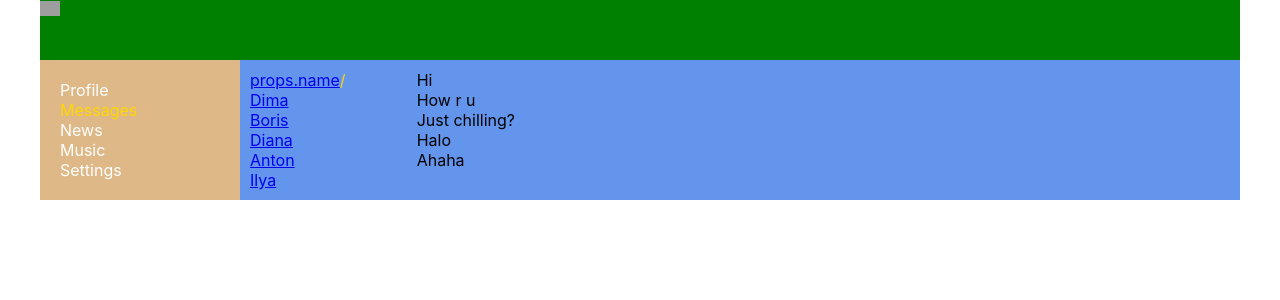
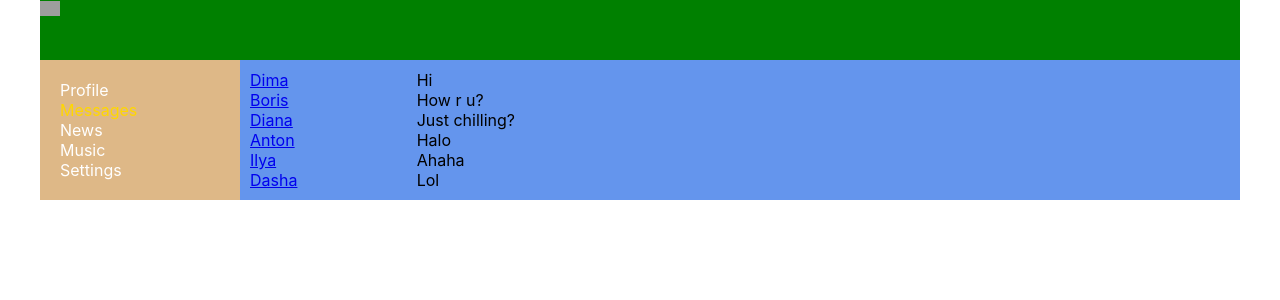
Before and after one commit to BorisWay/react_app1, a React (Create React App) app: page /dialogs in a window 1280 px wide. Shown: the top 300 px of the page. Built offline with nearby package versions, Linux system fonts and the light colour scheme; grey boxes are pictures that could not be loaded.

Commit message:
06/06/2022 FIXED

```diff
--- a/src/components/Dialogs/Dialogs.jsx
+++ b/src/components/Dialogs/Dialogs.jsx
@@ -3,38 +3,55 @@ import { NavLink } from "react-router-dom";
 import s from "./Dialogs.module.css";
 
 const DialogItem = (props) => {
-    return <div className={s.dialog + ' ' + s.active}>
-        <NavLink to={"/dialogs/" + props.id}>props.name</NavLink>
-    /</div>
-}
+  let path = "/dialogs/" + props.id;
+
+  return (
+    <div className={s.dialog + " " + s.active}>
+      <NavLink to={path}>{props.name}</NavLink>
+    </div>
+  );
+};
+
+const Message = (props) => {
+  return <div className={s.dialog}>{props.message}</div>;
+};
 
 const Dialogs = (props) => {
+  let dialogsData = [
+    { id: 1, name: "Dima" },
+    { id: 2, name: "Boris" },
+    { id: 3, name: "Diana" },
+    { id: 4, name: "Anton" },
+    { id: 5, name: "Ilya" },
+    { id: 6, name: "Dasha" },
+  ]
+
+  let messagesData = [
+    { id: 1, message: "Hi" },
+    { id: 2, message: "How r u?" },
+    { id: 3, message: "Just chilling?" },
+    { id: 4, message: "Halo" },
+    { id: 5, message: "Ahaha" },
+    { id: 6, message: "Lol" },
+  ]
+
   return (
     <div className={s.dialogs}>
       <div className={s.dialogsItems}>
-          <DialogItem name="Dima" id="1" />
-        <div className={s.dialog + " " + s.active}>
-          <NavLink to="/dialogs/1">Dima</NavLink>
-        </div>
-        <div className={s.dialog}>
-          <NavLink to="/dialogs/2">Boris</NavLink>
-        </div>
-        <div className={s.dialog}>
-          <NavLink to="/dialogs/3">Diana</NavLink>
-        </div>
-        <div className={s.dialog}>
-          <NavLink to="/dialogs/4">Anton</NavLink>
-        </div>
-        <div className={s.dialog}>
-          <NavLink to="/dialogs/5">Ilya</NavLink>
-        </div>
+        <DialogItem name={dialogsData[0].name} id={dialogsData[0].id} />
+        <DialogItem name={dialogsData[1].name} id={dialogsData[1].id} />
+        <DialogItem name={dialogsData[2].name} id={dialogsData[2].id} />
+        <DialogItem name={dialogsData[3].name} id={dialogsData[3].id} />
+        <DialogItem name={dialogsData[4].name} id={dialogsData[4].id} />
+        <DialogItem name={dialogsData[5].name} id={dialogsData[5].id} />
       </div>
       <div class={s.messages}>
-        <div className={s.dialog}>Hi</div>
-        <div className={s.dialog}>How r u</div>
-        <div className={s.dialog}>Just chilling?</div>
-        <div className={s.dialog}>Halo</div>
-        <div className={s.dialog}>Ahaha</div>
+        <Message message={messagesData[0].message} />
+        <Message message={messagesData[1].message} />
+        <Message message={messagesData[2].message} />
+        <Message message={messagesData[3].message} />
+        <Message message={messagesData[4].message} />
+        <Message message={messagesData[5].message} />
       </div>
     </div>
   );
--- a/src/components/Profile/MyPosts/MyPosts.jsx
+++ b/src/components/Profile/MyPosts/MyPosts.jsx
@@ -3,16 +3,26 @@ import s from './MyPosts.module.css';
 import Post from './Post/Post'
 
 const MyPosts = () => {
+
+  let postData = [
+    {id:1, message: "Hi, how r u?", likesCount: 12},
+    {id:2, message: "it's my 1st post", likesCount: 15}
+  ]
+
     return (
+    <div className={s.postsBlock}>
+      <h3>My posts</h3>
     <div>
-      My posts
-    <div>
+      <div>
       <textarea></textarea>
+      </div>
+      <div>
       <button>Add post</button>
+      </div>
     </div>
     <div className={s.posts}>
-      <Post message='Hi, how r u?' like='10' />
-      <Post message='Its my 1st post' like='15'/>
+      <Post message={postData[0].message} like={postData[0].likesCount} />
+      <Post message={postData[1].message} like={postData[1].likesCount}/>
     </div>
     </div>
     );
--- a/src/components/Profile/MyPosts/MyPosts.module.css
+++ b/src/components/Profile/MyPosts/MyPosts.module.css
@@ -0,0 +1,7 @@
+.postsBlock {
+    padding:10px;
+}
+
+.posts {
+    margin-top: 10px;
+}
--- a/src/components/Profile/Profile.jsx
+++ b/src/components/Profile/Profile.jsx
@@ -1,15 +1,12 @@
 import React from "react";
 import MyPosts from "./MyPosts/MyPosts";
 import s from "./Profile.module.css";
+import ProfileInfo from "./ProfileInfo/ProfileInfo";
 
 const Profile = () => {
-  return ( <div>
-      <div>
-      <img src="https://image.winudf.com/v2/image/bWUud2FsbHBhcGEubmF0dXJlX3NjcmVlbl8xNV8xNTMyMzc4MTc1XzA3OQ/screen-15.jpg?fakeurl=1&type=.jpg"></img>
-      </div>
-      <div>
-        avatar + description
-      </div>
+  return (
+  <div>
+     <ProfileInfo />
     <MyPosts />
     </div>
   );
--- a/src/components/Profile/Profile.module.css
+++ b/src/components/Profile/Profile.module.css
@@ -0,0 +1,3 @@
+.descriptionBlock {
+    padding:10px;
+}
--- /dev/null
+++ b/src/components/Profile/ProfileInfo/ProfileInfo.jsx
@@ -0,0 +1,15 @@
+import React from "react";
+import s from "./ProfileInfo.module.css";
+
+const ProfileInfo = () => {
+  return (
+    <div>
+      <div>
+        <img src="https://image.winudf.com/v2/image/bWUud2FsbHBhcGEubmF0dXJlX3NjcmVlbl8xNV8xNTMyMzc4MTc1XzA3OQ/screen-15.jpg?fakeurl=1&type=.jpg" width='400' height='400'></img>
+      </div>
+      <div className={s.descriptionBlock}>avatar + description</div>
+    </div>
+  );
+};
+
+export default ProfileInfo;
```
Also changed, not shown: src/components/Profile/ProfileInfo/ProfileInfo.module.css (added).
